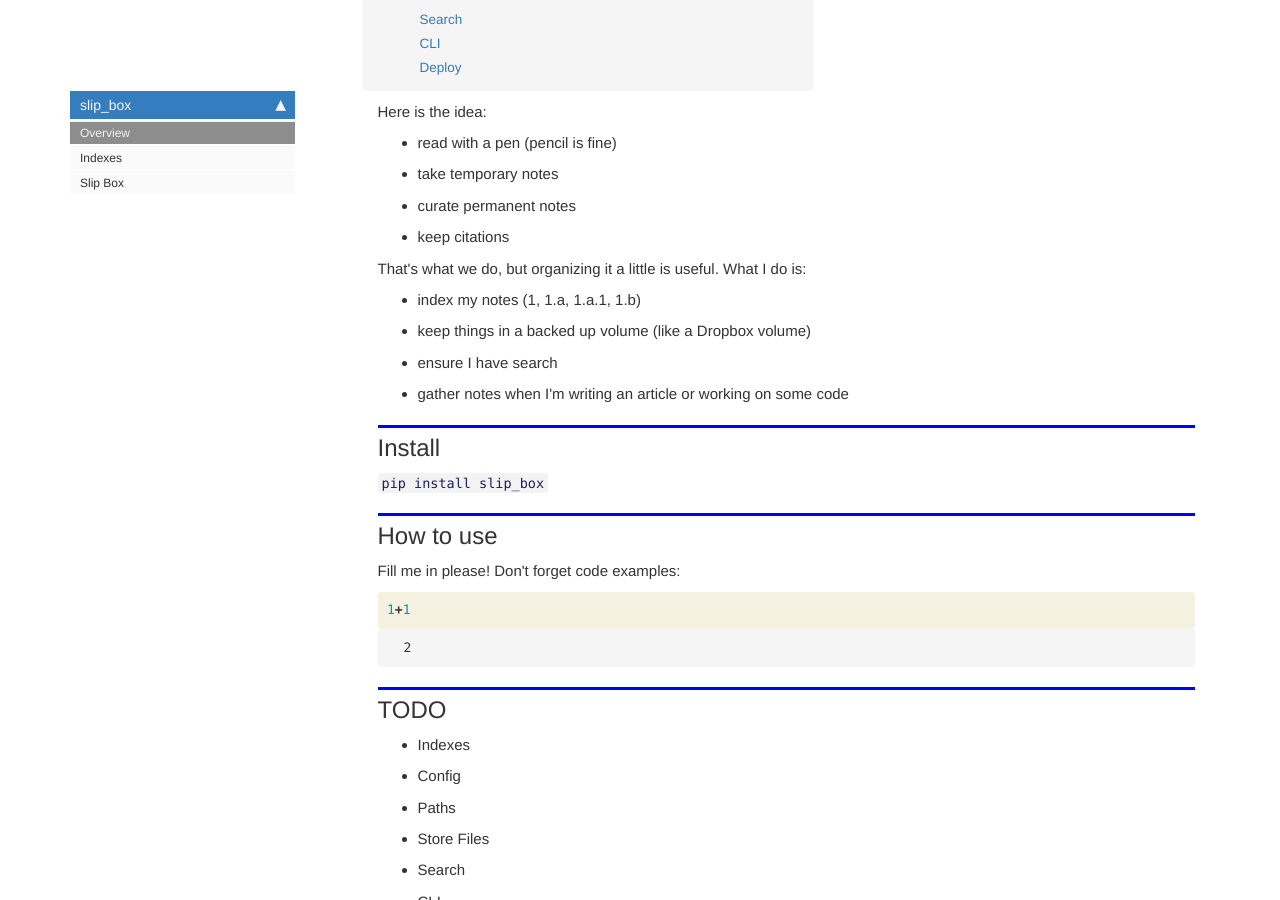
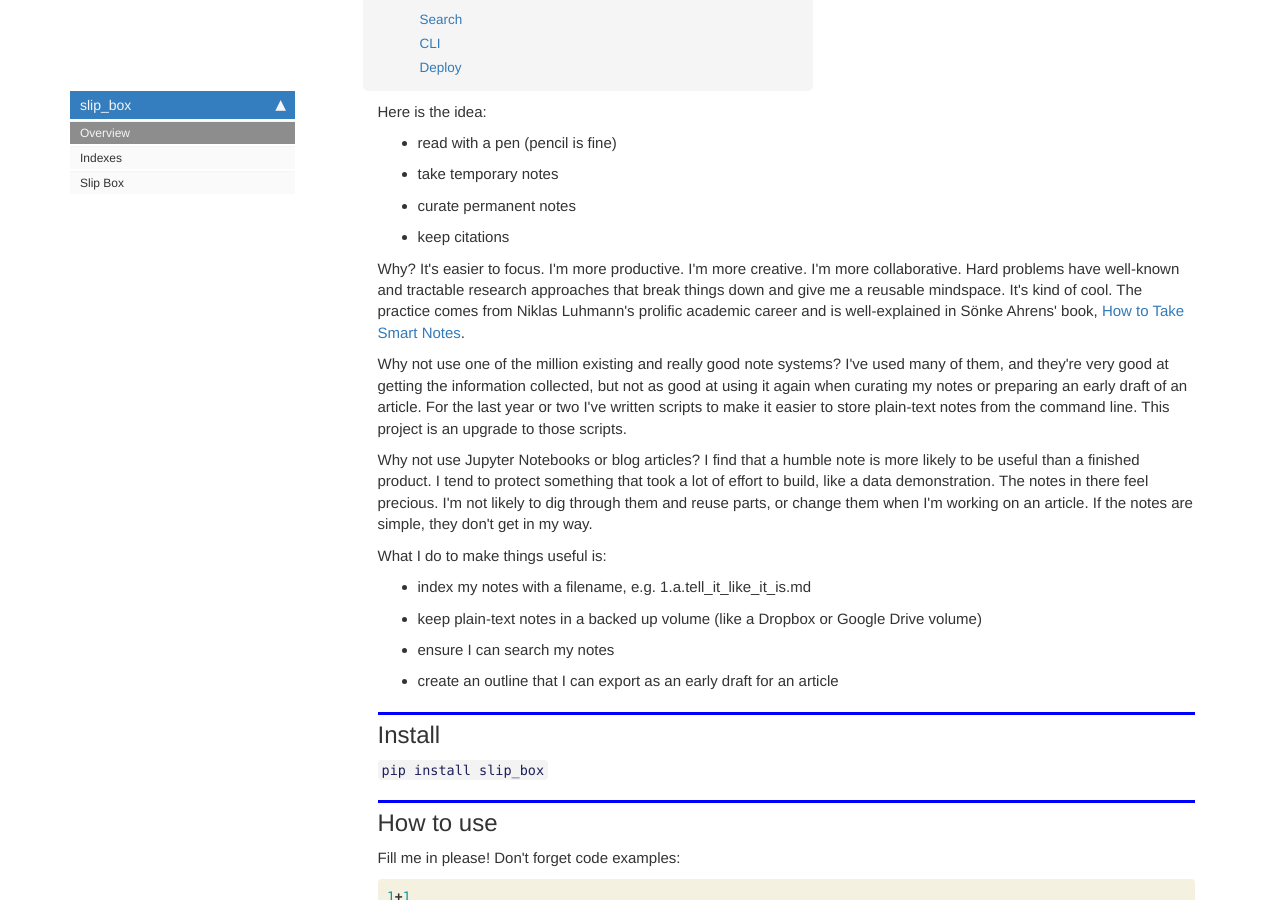
Before and after one commit to davidrichards/slip_box, a Jekyll site: the page built from docs/index.html, in a window 1280 px wide and 900 px high, scrolled down 392 px. Built offline with Jekyll 4.4.1, drawn with Linux system fonts in a browser that asks for light colours; nearby versions of some CDN libraries; comment, search, counter and statistics services are not loaded.

Commit message:
Add notes

```diff
--- a/docs/index.html
+++ b/docs/index.html
@@ -31,12 +31,15 @@ summary: "Summary description here."
 <li>curate permanent notes</li>
 <li>keep citations</li>
 </ul>
-<p>That's what we do, but organizing it a little is useful. What I do is:</p>
+<p>Why? It's easier to focus. I'm more productive. I'm more creative. I'm more collaborative. Hard problems have well-known and tractable research approaches that break things down and give me a reusable mindspace. It's kind of cool. The practice comes from Niklas Luhmann's prolific academic career and is well-explained in Sönke Ahrens' book, <a href="https://takesmartnotes.com/">How to Take Smart Notes</a>.</p>
+<p>Why not use one of the million existing and really good note systems? I've used many of them, and they're very good at getting the information collected, but not as good at using it again when curating my notes or preparing an early draft of an article. For the last year or two I've written scripts to make it easier to store plain-text notes from the command line. This project is an upgrade to those scripts.</p>
+<p>Why not use Jupyter Notebooks or blog articles? I find that a humble note is more likely to be useful than a finished product. I tend to protect something that took a lot of effort to build, like a data demonstration. The notes in there feel precious. I'm not likely to dig through them and reuse parts, or change them when I'm working on an article. If the notes are simple, they don't get in my way.</p>
+<p>What I do to make things useful is:</p>
 <ul>
-<li>index my notes (1, 1.a, 1.a.1, 1.b)</li>
-<li>keep things in a backed up volume (like a Dropbox volume)</li>
-<li>ensure I have search</li>
-<li>gather notes when I'm writing an article or working on some code</li>
+<li>index my notes with a filename, e.g. 1.a.tell_it_like_it_is.md</li>
+<li>keep plain-text notes in a backed up volume (like a Dropbox or Google Drive volume)</li>
+<li>ensure I can search my notes</li>
+<li>create an outline that I can export as an early draft for an article</li>
 </ul>
 
 </div>
```
Also changed, not shown: README.md, 1 other file.
